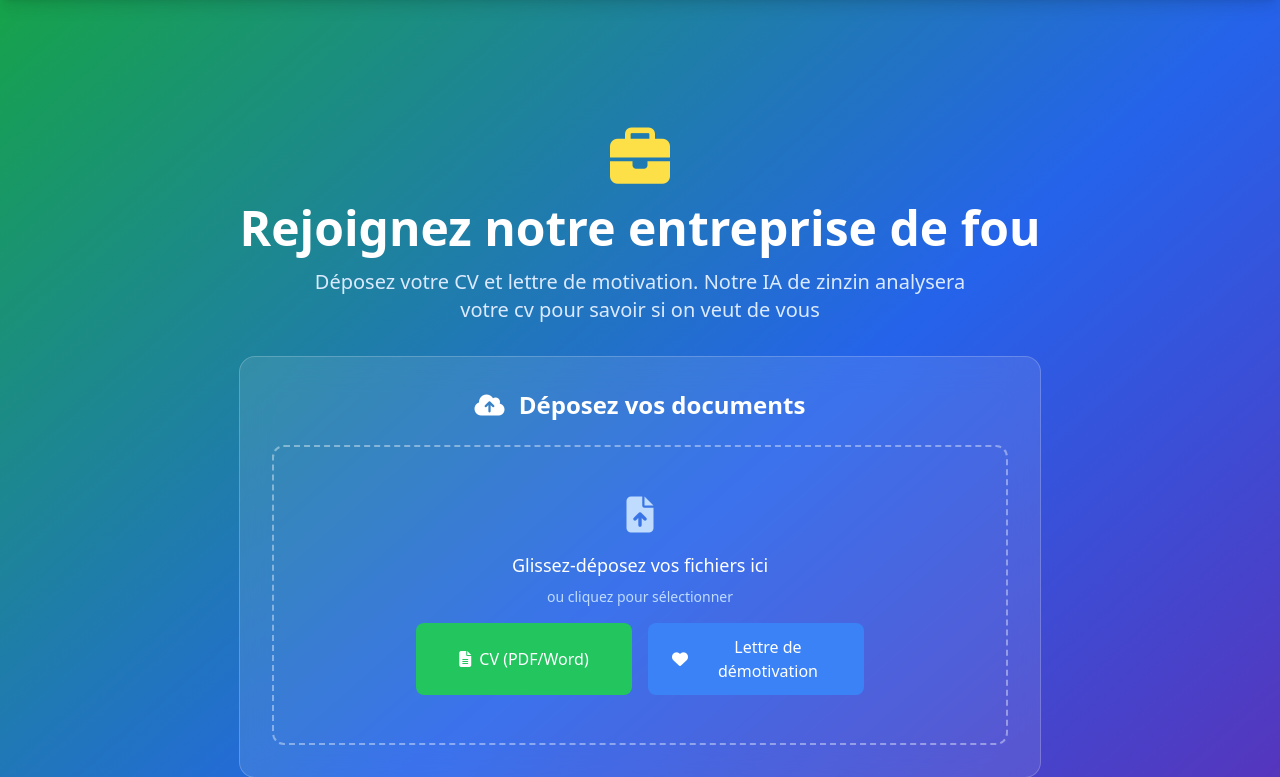
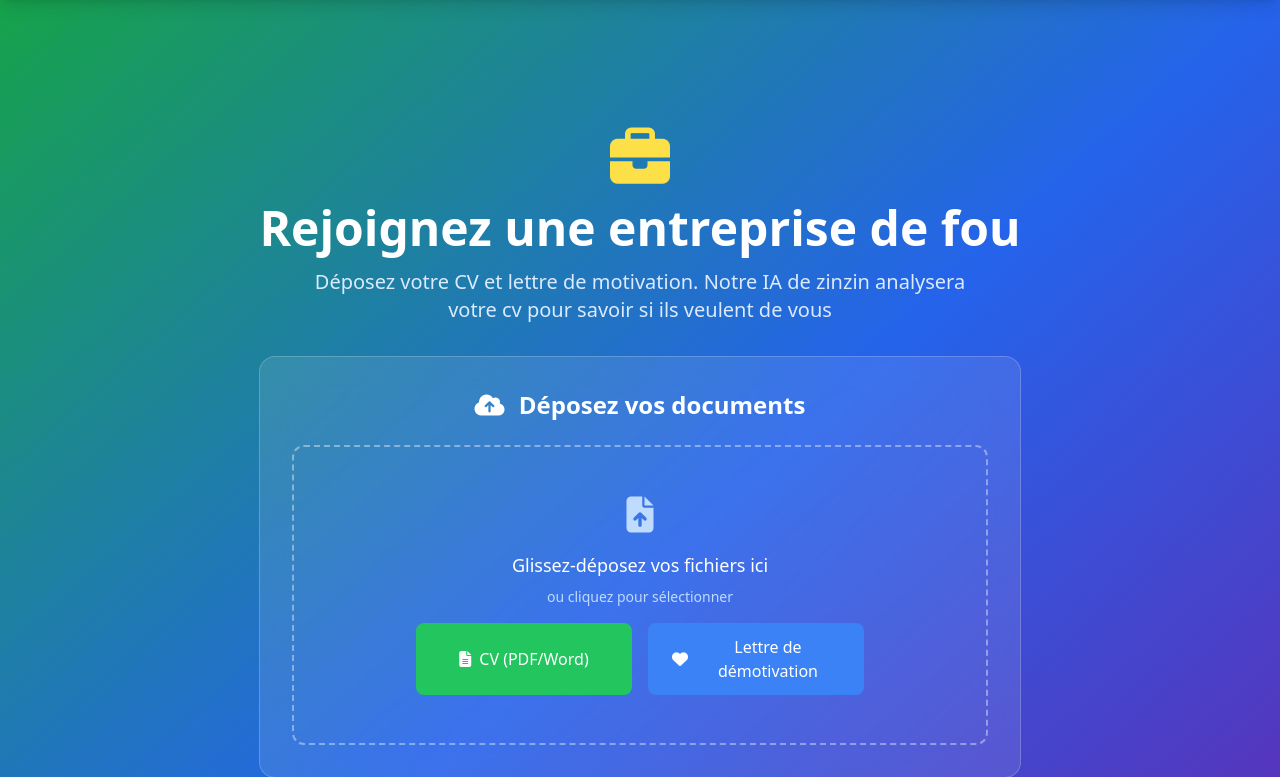
Before and after one commit to MatisAgr/Analyse-CV-AI, a Django app: page / in a window 1280 px wide. Shown: the part 64-841 px from the top of the page. Run offline with Django 5.2, Linux system fonts and the light colour scheme; some libraries are stand-ins or nearby versions.

Commit message:
chnager la cohérence des phrases

```diff
--- a/CVAnalyzerProject/CVAnalyzer/templates/pages/home.html
+++ b/CVAnalyzerProject/CVAnalyzer/templates/pages/home.html
@@ -13,10 +13,10 @@
             <div class="mb-8">
                 <i class="fas fa-briefcase text-6xl mb-4 text-yellow-300"></i>
                 <h1 class="text-5xl font-bold mb-4">
-                    Rejoignez notre entreprise de fou
+                    Rejoignez une entreprise de fou
                 </h1>
                 <p class="text-xl text-blue-100 max-w-2xl mx-auto">
-                    Déposez votre CV et lettre de motivation. Notre IA de zinzin analysera votre cv pour savoir si on veut de vous
+                    Déposez votre CV et lettre de motivation. Notre IA de zinzin analysera votre cv pour savoir si ils veulent de vous
                 </p>
             </div>
 
```
